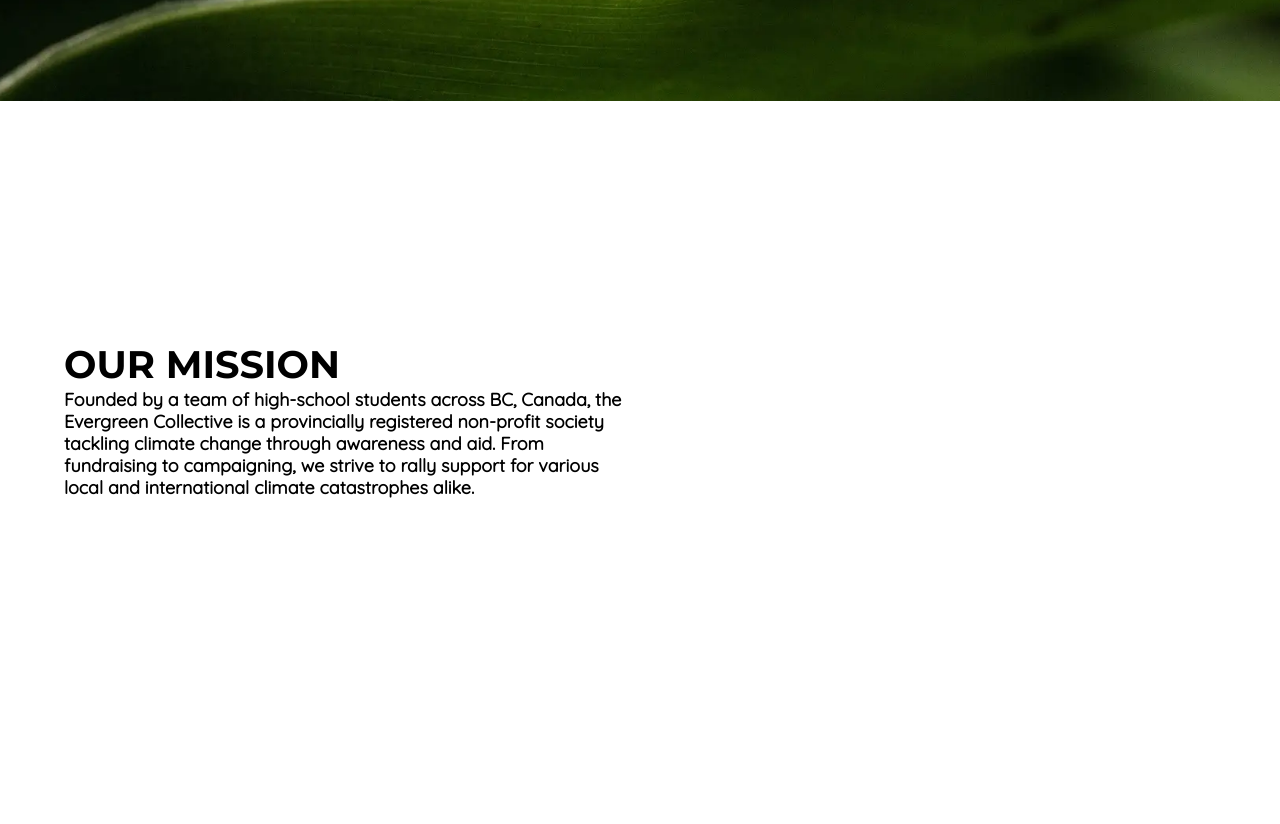
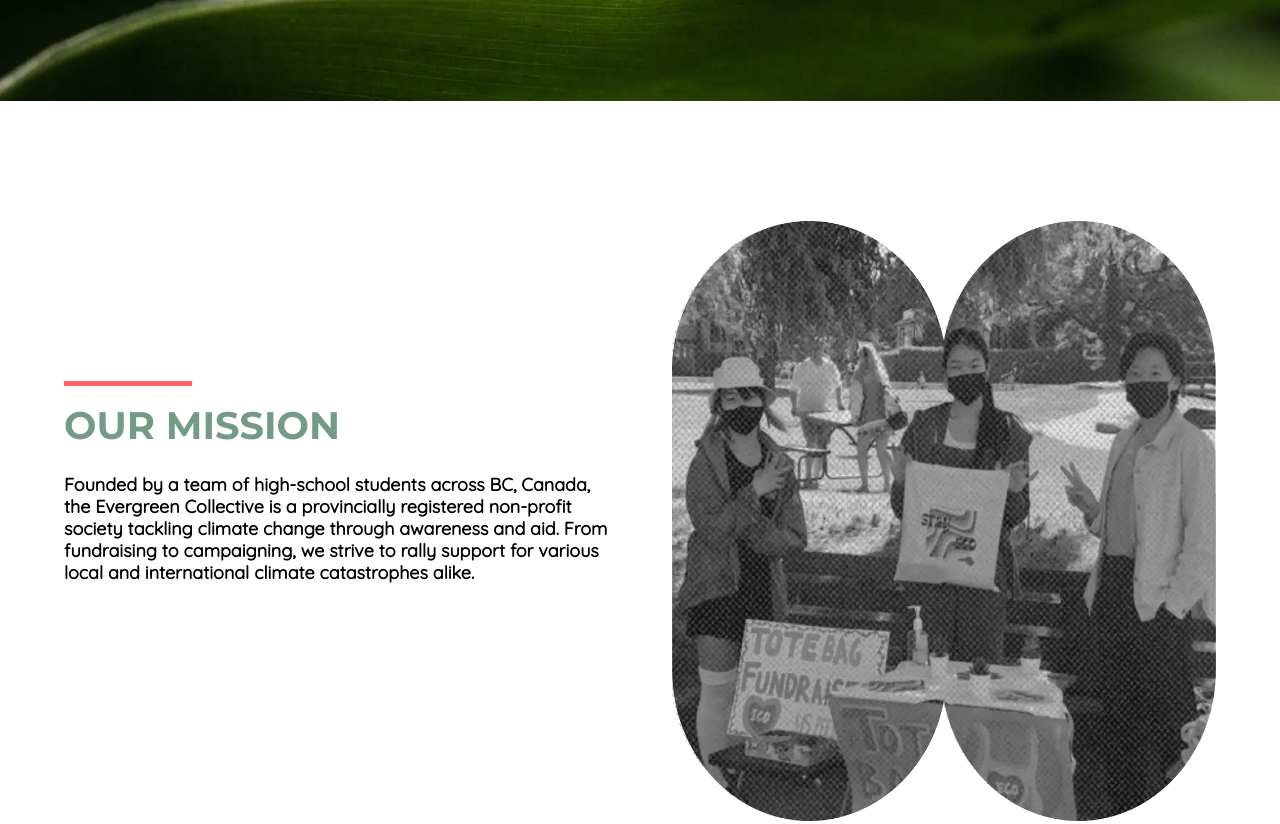
Before and after one commit to albertguo2006/ecf_website, a plain HTML site: page index.html in a window 1280 px wide. Shown: the part 779-1603 px from the top of the page. Drawn offline with Linux system fonts and the light colour scheme.

Commit message:
Finish home 2

```diff
--- a/assets/css/styles.css
+++ b/assets/css/styles.css
@@ -53,7 +53,13 @@ body, .wrapper {
     background-size: cover;
 }
 
-.orange-bar {
+.orange-bar-10 {
+    width: 10vw;
+    height: 0;
+    border-top: 0.7vh solid var(--ecf-red);
+}
+
+.orange-bar-20 {
     width: 20vw;
     height: 0;
     border-top: 0.7vh solid var(--ecf-red);
@@ -285,18 +291,27 @@ footer {
 .home2 {
     display: grid;
     grid-template-columns: 1fr 1fr;
-    height: 50vh;
-    padding: 30vh 5vw;
+    height: 75vh;
+    padding: 15vh 5vw;
+    gap: 5vw;
 }
 
 .home2-left {
     display: flex;
     flex-direction: column;
-    text-align: center;
+    row-gap: 1vh;
+    width: 100%;
+    margin: 20vh 0;
+}
+
+.home2-left h1 {
+    color: var(--ecf-green);
+    padding: 1vh 0 2vh;
 }
 
 .home2-right {
-    /*height: 100%;*/
+    height: 100%;
+    width: 100%;
 }
 
 .home3-bg {
--- a/index.html
+++ b/index.html
@@ -28,14 +28,15 @@
             <div class="home1-overlay">
                 <h1>EVERGREEN COLLECTIVE FOUNDATION</h1>
                 <div class="home1-orange-bar">
-                    <div class="orange-bar"></div>
+                    <div class="orange-bar-20"></div>
                 </div>
                 <h2>Registered non-profit tackling climate change through awareness and aid</h2>
                 <a href="./get-involved/">GET INVOLVED</a>
             </div>
         </div>
         <div class="home2">
-            <div>
+            <div class="home2-left">
+                <div class="orange-bar-10"></div>
                 <h1>OUR MISSION</h1>
                 <h2>
                     Founded by a team of high-school students across BC, Canada, the Evergreen Collective is a
@@ -44,7 +45,7 @@
                     catastrophes alike.
                 </h2>
             </div>
-            <!--            <img src="./assets/foreground/home2.webp" alt="ECF members volunteering"/>-->
+            <img src="./assets/foreground/home2.webp" alt="ECF members volunteering" class="home2-right"/>
         </div>
         <div class="home3-bg parallax">
 
```
